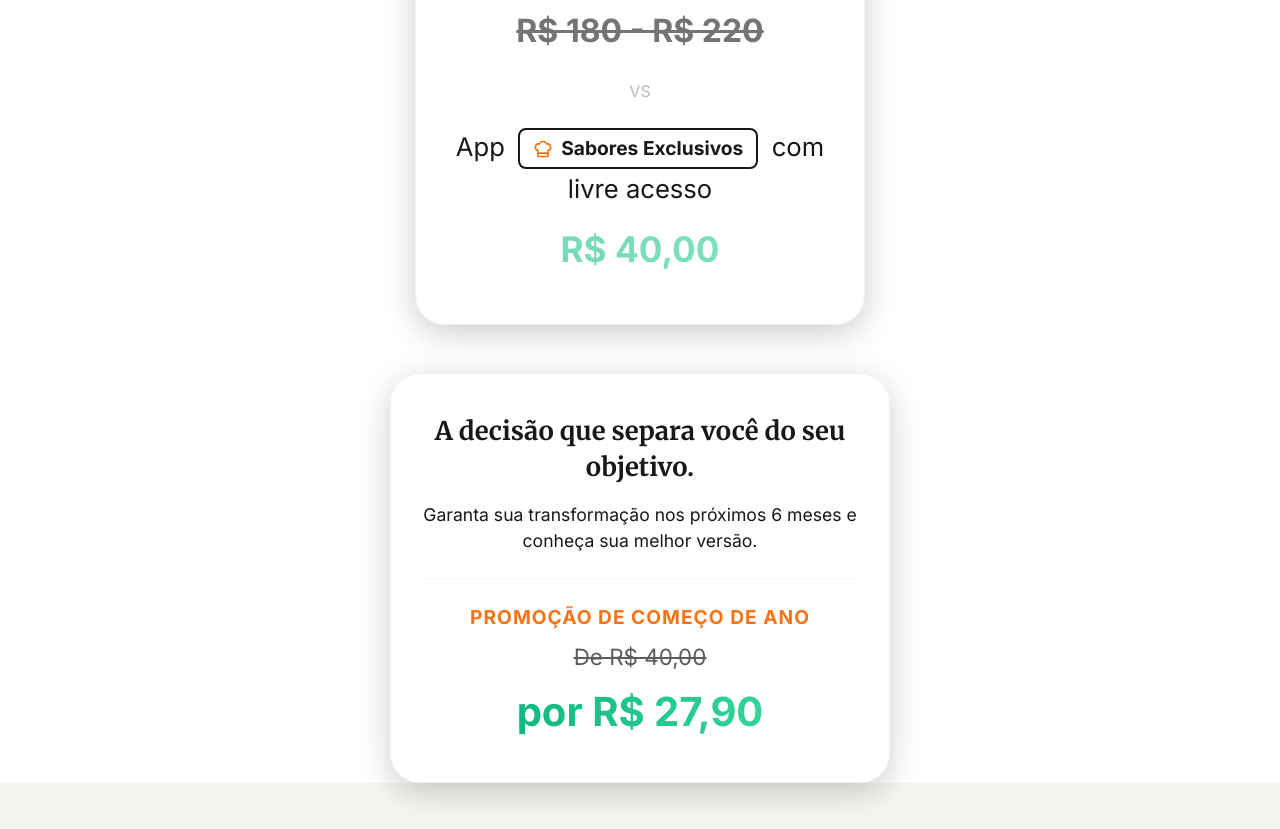
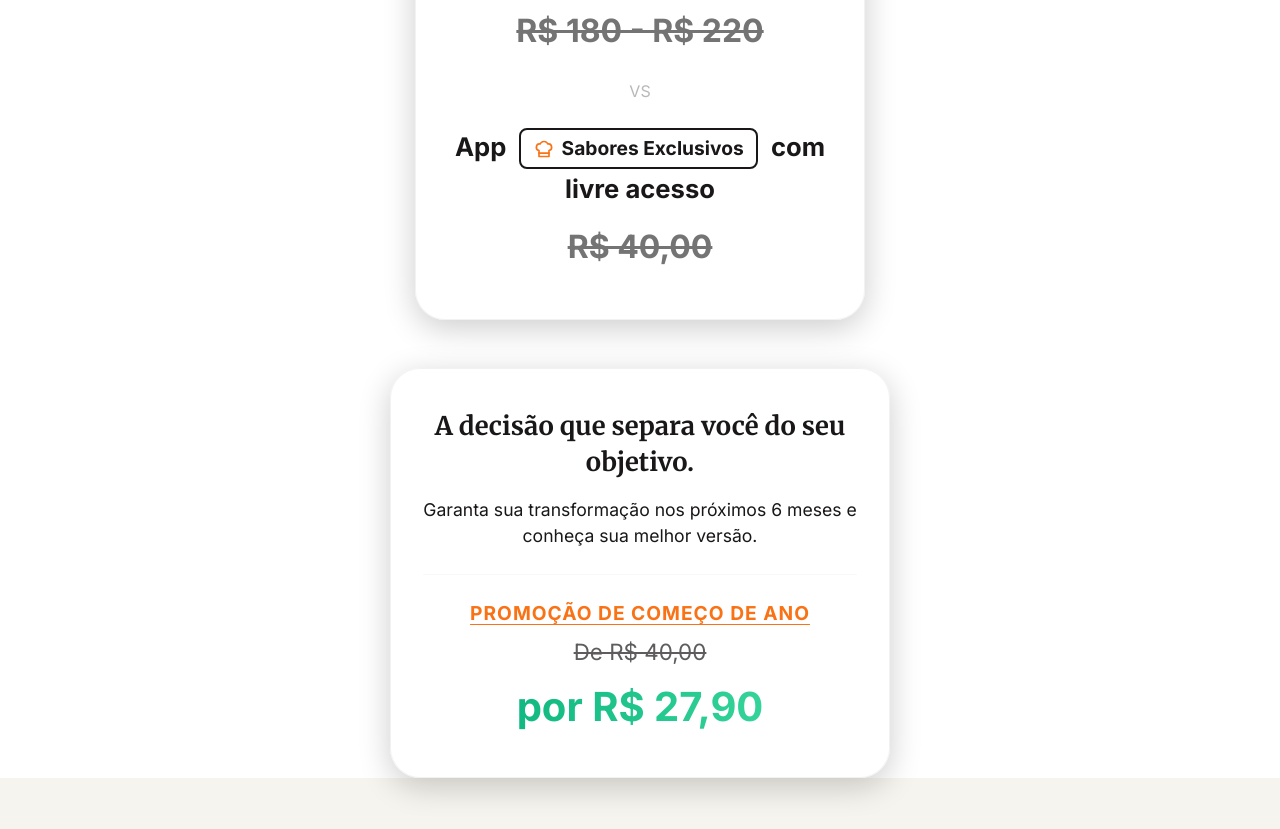
Before and after one commit to YohanSaibb026/LeadingPage, a React (Vite) app: page / in a window 1280 px wide. Shown: the part 4420-5249 px from the top of the page. Built offline with nearby package versions, Linux system fonts and the light colour scheme.

Commit message:
style: bold title, strike old price, underline promo label

```diff
--- a/src/App.css
+++ b/src/App.css
@@ -526,11 +526,27 @@
 
 .price-label {
     font-size: 1.6rem;
+    font-weight: 700;
+    /* Added bold to match second card */
     color: var(--text-main);
     margin-bottom: 0.8rem;
     line-height: 1.6;
     display: block;
-    /* Ensure it handles mixed content well */
+}
+
+/* ... brand-badge styles ... */
+
+.promo-label {
+    font-size: 1.2rem;
+    text-transform: uppercase;
+    letter-spacing: 1px;
+    color: #F97316;
+    font-weight: 800;
+    margin-bottom: 0.5rem;
+    text-decoration: underline;
+    /* Added underline */
+    text-underline-offset: 4px;
+    /* Space it out a bit */
 }
 
 .brand-badge {
--- a/src/App.tsx
+++ b/src/App.tsx
@@ -224,7 +224,7 @@ function App() {
                                 }}
                             />
                         </p>
-                        <p className="price-value highlight strike">{t('features.pricing.app_price')}</p>
+                        <p className="price-value strike">{t('features.pricing.app_price')}</p>
                     </div>
                 </div>
 
```
